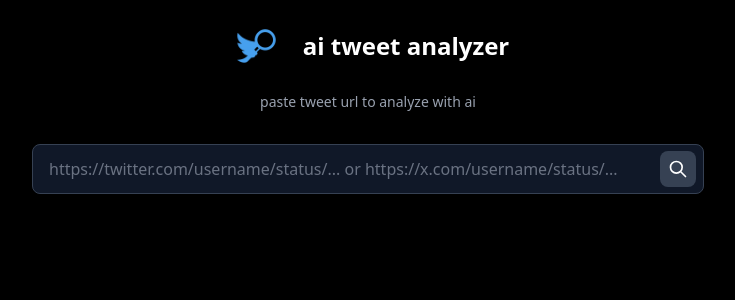
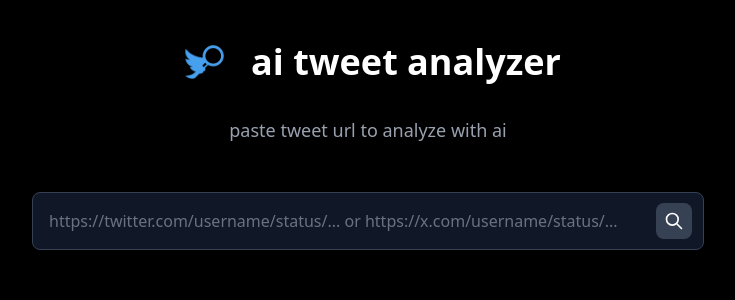
Before and after one commit to y4z1c1/ai-tweet-analyzer, a Next.js app: page / in a window 1280 px wide. Shown: the top 300 px of the page, without its empty margins (272-1007 px from the left). Built offline with nearby package versions, Linux system fonts and the light colour scheme.

Commit message:
fix: fix build errors

```diff
--- a/src/app/api/analyze-tweet/route.ts
+++ b/src/app/api/analyze-tweet/route.ts
@@ -71,7 +71,7 @@
         summary: parsed.summary,
         sentiment: parsed.sentiment as Sentiment
       }
-    } catch (parseError) {
+    } catch {
       console.error('failed to parse openai response:', responseContent)
       throw new Error('invalid response format from ai')
     }
--- a/src/app/page.tsx
+++ b/src/app/page.tsx
@@ -74,7 +74,7 @@
   const handleInputKeyDown = (e: React.KeyboardEvent) => {
     if (e.key === 'Enter' && !e.shiftKey) {
       e.preventDefault()
-      handleSubmit(e as any)
+      handleSubmit(e as React.FormEvent)
     }
   }
 
@@ -128,57 +128,57 @@
     const displayUsername = tweet.username ? `@${tweet.username}` : generateUsername(tweet.authorName)
 
     return (
-      <div className="bg-gray-900 border border-gray-700 rounded-lg p-6">
-        {/* tweet header */}
+      <div className="bg-gray-900 border border-gray-700 rounded-lg p-4 sm:p-6">
+        {/* tweet header - improved responsive layout */}
         <div className="flex items-start space-x-3 mb-4">
-          <div className="w-12 h-12 bg-blue-600 rounded-full flex items-center justify-center">
-            <span className="text-white font-bold text-lg">
+          <div className="w-10 h-10 sm:w-12 sm:h-12 bg-blue-600 rounded-full flex items-center justify-center flex-shrink-0">
+            <span className="text-white font-bold text-sm sm:text-lg">
               {tweet.authorName.charAt(0).toUpperCase()}
             </span>
           </div>
-          <div className="flex-1">
-            <h4 className="text-white font-semibold">{tweet.authorName}</h4>
-            <p className="text-gray-400 text-sm">{displayUsername}</p>
+          <div className="flex-1 min-w-0">
+            <h4 className="text-white font-semibold text-base sm:text-lg truncate">{tweet.authorName}</h4>
+            <p className="text-gray-400 text-sm truncate">{displayUsername}</p>
           </div>
         </div>
 
-        {/* tweet content */}
-        <div className="mb-4">
-          <p className="text-white text-lg leading-relaxed">{tweet.text}</p>
+        {/* tweet content - improved typography and spacing */}
+        <div className="mb-6">
+          <p className="text-white text-base sm:text-lg leading-relaxed break-words">{tweet.text}</p>
         </div>
 
-        {/* date and time */}
-        <div className="mb-4 text-gray-400 text-sm">
+        {/* date and time - improved responsive text */}
+        <div className="mb-4 text-gray-400 text-xs sm:text-sm">
           {formatDate(tweetDate)}
         </div>
 
-        {/* ai analysis section */}
+        {/* ai analysis section - improved loading state alignment */}
         {isAnalyzing && (
           <div className="border-t border-gray-700 pt-4">
-            <div className="flex items-center space-x-3 mb-4">
+            <div className="flex items-center justify-center sm:justify-start space-x-3 mb-4">
               <div className="animate-spin rounded-full h-5 w-5 border-b-2 border-blue-400"></div>
-              <p className="text-blue-200 font-medium">analyzing with ai...</p>
+              <p className="text-blue-200 font-medium text-sm sm:text-base">analyzing with ai...</p>
             </div>
           </div>
         )}
 
         {analysis && (
           <div className="border-t border-gray-700 pt-4">
-            <h4 className="text-white font-semibold mb-4">✨ ai analysis:</h4>
+            <h4 className="text-white font-semibold mb-4 text-base sm:text-lg">✨ ai analysis:</h4>
 
             <div className="space-y-4">
-              {/* sentiment */}
+              {/* sentiment - improved responsive layout */}
               <div>
-                <h5 className="text-gray-400 text-sm mb-2">sentiment:</h5>
-                <span className={`font-semibold text-lg ${getSentimentColor(analysis.sentiment)}`}>
+                <h5 className="text-gray-400 text-xs sm:text-sm mb-2 font-medium">sentiment:</h5>
+                <span className={`font-semibold text-lg sm:text-xl ${getSentimentColor(analysis.sentiment)} capitalize`}>
                   {analysis.sentiment}
                 </span>
               </div>
 
-              {/* summary */}
+              {/* summary - improved responsive container */}
               <div>
-                <h5 className="text-gray-400 text-sm mb-2">summary:</h5>
-                <p className="text-white bg-gray-800 p-3 rounded">
+                <h5 className="text-gray-400 text-xs sm:text-sm mb-2 font-medium">summary:</h5>
+                <p className="text-white bg-gray-800 p-3 sm:p-4 rounded text-sm sm:text-base leading-relaxed break-words">
                   {analysis.summary}
                 </p>
               </div>
@@ -190,28 +190,33 @@
   }
 
   return (
-    <div className="min-h-screen bg-black p-4">
-      {/* main analyzer section */}
-      <div className="max-w-2xl mx-auto mb-12">
-        {/* header with logo and title side by side */}
-        <div className="text-center mb-8">
-          <div className="flex items-center justify-center space-x-4 mb-4">
+    <div className="min-h-screen bg-black">
+      {/* main container with proper padding and responsive design */}
+      <div className="container mx-auto px-4 py-8 sm:px-6 lg:px-8">
+        {/* main analyzer section with better responsive width */}
+        <div className="max-w-2xl mx-auto">
+          {/* header with logo and title side by side - improved responsive layout */}
+          <div className="text-center mb-12">
+            <div className="flex flex-col sm:flex-row items-center justify-center sm:space-x-4 mb-6">
+              <div className="mb-4 sm:mb-0">
                 <Image
                   src="/tweet_analyzer.png"
                   alt="Tweet Analyzer Logo"
                   width={60}
                   height={60}
+                  className="mx-auto sm:mx-0"
                 />
-            <h1 className="text-2xl font-bold text-white">
+              </div>
+              <h1 className="text-3xl sm:text-4xl font-bold text-white">
                 ai tweet analyzer
               </h1>
             </div>
-          <p className="text-gray-400 text-sm">
+            <p className="text-gray-400 text-base sm:text-lg max-w-md mx-auto">
               paste tweet url to analyze with ai
             </p>
           </div>
 
-        {/* input with search icon */}
+          {/* input with search icon - improved responsive form */}
           <form onSubmit={handleSubmit} className="mb-8">
             <div className="relative">
               <input
@@ -220,14 +225,14 @@
                 onChange={(e) => setTweetUrl(e.target.value)}
                 onKeyDown={handleInputKeyDown}
                 placeholder="https://twitter.com/username/status/... or https://x.com/username/status/..."
-              className="w-full px-4 py-3 pr-12 bg-gray-900 border border-gray-700 rounded-lg text-white placeholder-gray-500 focus:outline-none focus:border-blue-500 focus:ring-1 focus:ring-blue-500"
+                className="w-full px-4 py-4 pr-14 bg-gray-900 border border-gray-700 rounded-lg text-white placeholder-gray-500 focus:outline-none focus:border-blue-500 focus:ring-2 focus:ring-blue-500/20 transition-all duration-200 text-sm sm:text-base"
                 required
                 disabled={isLoading || isAnalyzing}
               />
               <button
                 type="submit"
                 disabled={isLoading || isAnalyzing || !tweetUrl.trim()}
-              className="absolute right-2 top-1/2 transform -translate-y-1/2 p-2 bg-blue-600 hover:bg-blue-700 disabled:bg-gray-700 disabled:cursor-not-allowed rounded-lg transition-colors"
+                className="absolute right-3 top-1/2 transform -translate-y-1/2 p-2 bg-blue-600 hover:bg-blue-700 disabled:bg-gray-700 disabled:cursor-not-allowed rounded-lg transition-colors duration-200"
               >
                 {isLoading || isAnalyzing ? (
                   <div className="animate-spin rounded-full h-5 w-5 border-b-2 border-white"></div>
@@ -240,15 +245,18 @@
             </div>
           </form>
 
-        {/* error display */}
+          {/* error display - improved spacing and responsiveness */}
           {error && (
-          <div className="bg-red-900/50 border border-red-500 rounded-lg p-4 mb-6">
-            <p className="text-red-200 text-sm">{error}</p>
+            <div className="bg-red-900/50 border border-red-500 rounded-lg p-4 mb-8">
+              <p className="text-red-200 text-sm sm:text-base text-center sm:text-left">{error}</p>
             </div>
           )}
 
-        {/* tweet display with analysis combined */}
+          {/* tweet display with analysis combined - improved container */}
+          <div className="space-y-6">
             {tweetData && <TweetDisplay tweet={tweetData} />}
+          </div>
+        </div>
       </div>
     </div>
   )
```
Also changed, not shown: 1 other file (tests, documents, lock files or other folders). Lines whose indentation alone changed are shown as unchanged.
